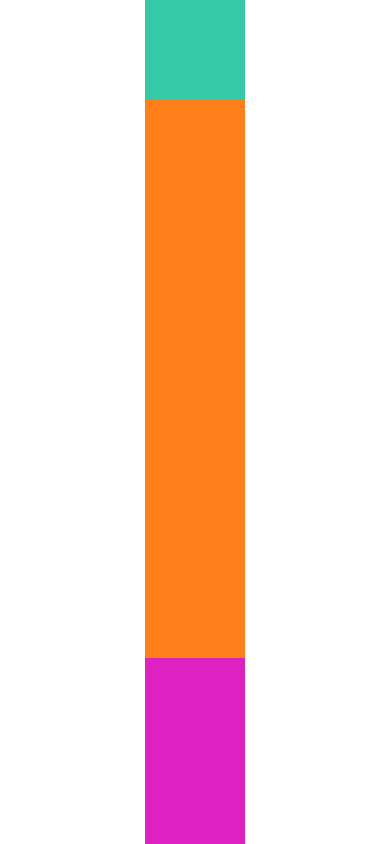
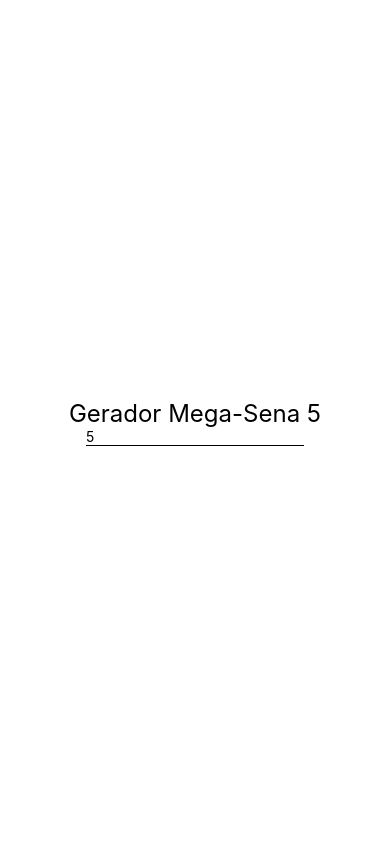
Before and after one commit to CesarAugusto-ls/Curso-ReactNative, a React Native app in the folder exercicios/: screen / in a window 390 px wide. Built offline with nearby package versions, Linux system fonts and the light colour scheme.

Commit message:
componente de classe

```diff
--- a/exercicios/src/App.js
+++ b/exercicios/src/App.js
@@ -22,14 +22,16 @@ import { SafeAreaView, StyleSheet } from 'react-native'
 // import FlexboxV1 from './components/layout/FlexboxV1'
 // import FlexboxV2 from './components/layout/FlexboxV2'
 // import FlexboxV3 from './components/layout/FlexboxV3'
-import FlexboxV4 from './components/layout/FlexboxV4'
+// import FlexboxV4 from './components/layout/FlexboxV4'
+import Mega from './components/mega/Mega'
 
 export default function App() {
 
     return (
         <SafeAreaView style={style.App}>
+            <Mega qtdNumeros={5} />
+            {/*
             <FlexboxV4 />
-            {/*
             <FlexboxV3 />
             <FlexboxV2 />
             <FlexboxV1 />
--- /dev/null
+++ b/exercicios/src/components/mega/Mega.js
@@ -0,0 +1,34 @@
+import React from 'react'
+import { Text, TextInput } from 'react-native'
+
+import Estilo from '../estilo'
+
+export default class Mega extends React.Component {
+
+    state = {
+        qtdNumeros: this.props.qtdNumeros
+    }
+
+    alterarQtdNumero = (novaQtd) => {
+        this.setState({ qtdNumeros: novaQtd })
+    }
+
+    render() {
+
+        return (
+            <>
+                <Text style={Estilo.txtLarge}>
+                    Gerador Mega-Sena {this.state.qtdNumeros}
+                </Text>
+
+                <TextInput
+                    keyboardType={"numeric"}
+                    style={{ borderBottomWidth: 1 }}
+                    placeholder="Quatidade Numeros"
+                    value={this.state.qtdNumeros}
+                    onChangeText={this.alterarQtdNumero}
+                />
+            </>
+        )
+    }
+}
```
